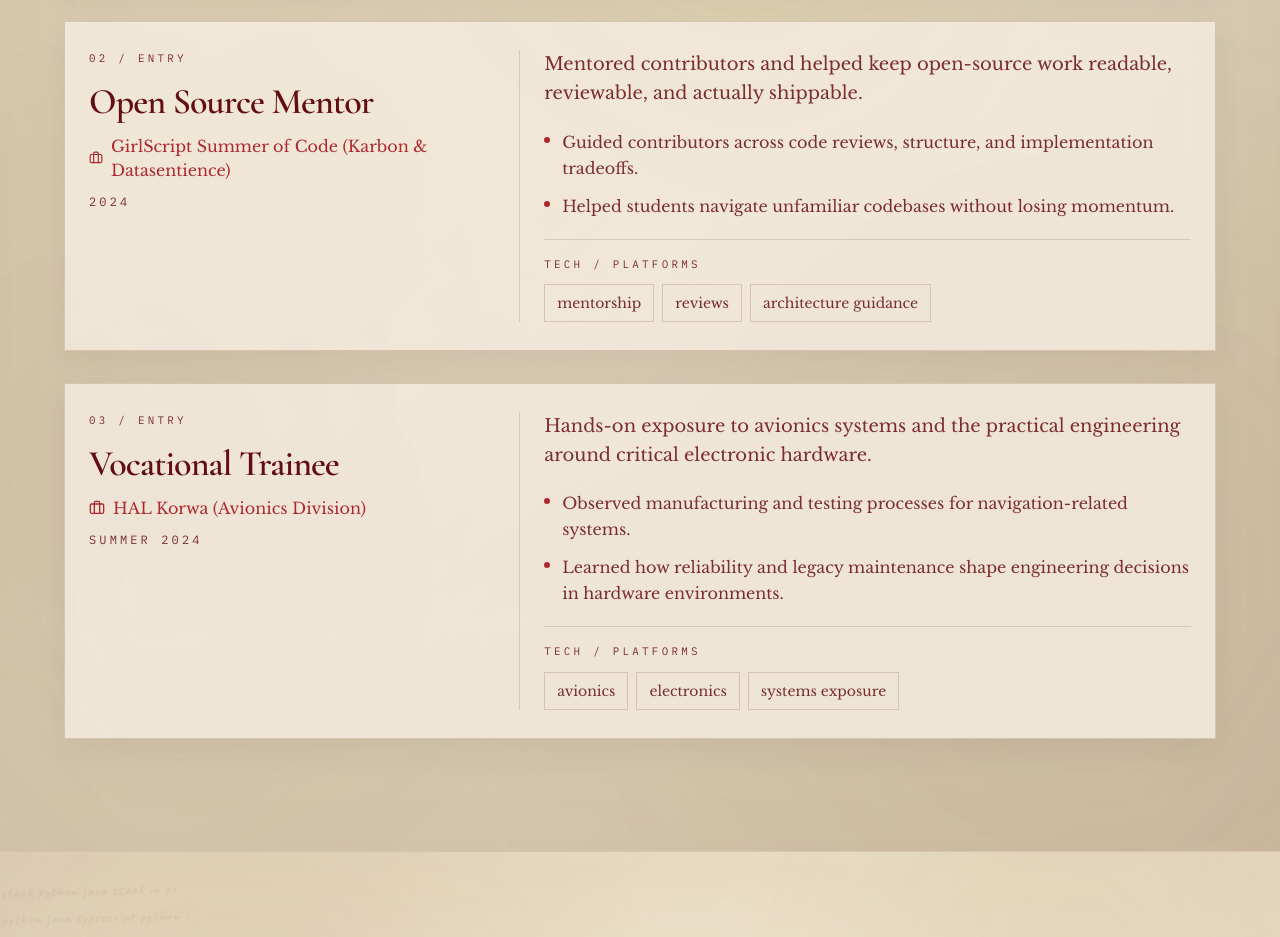
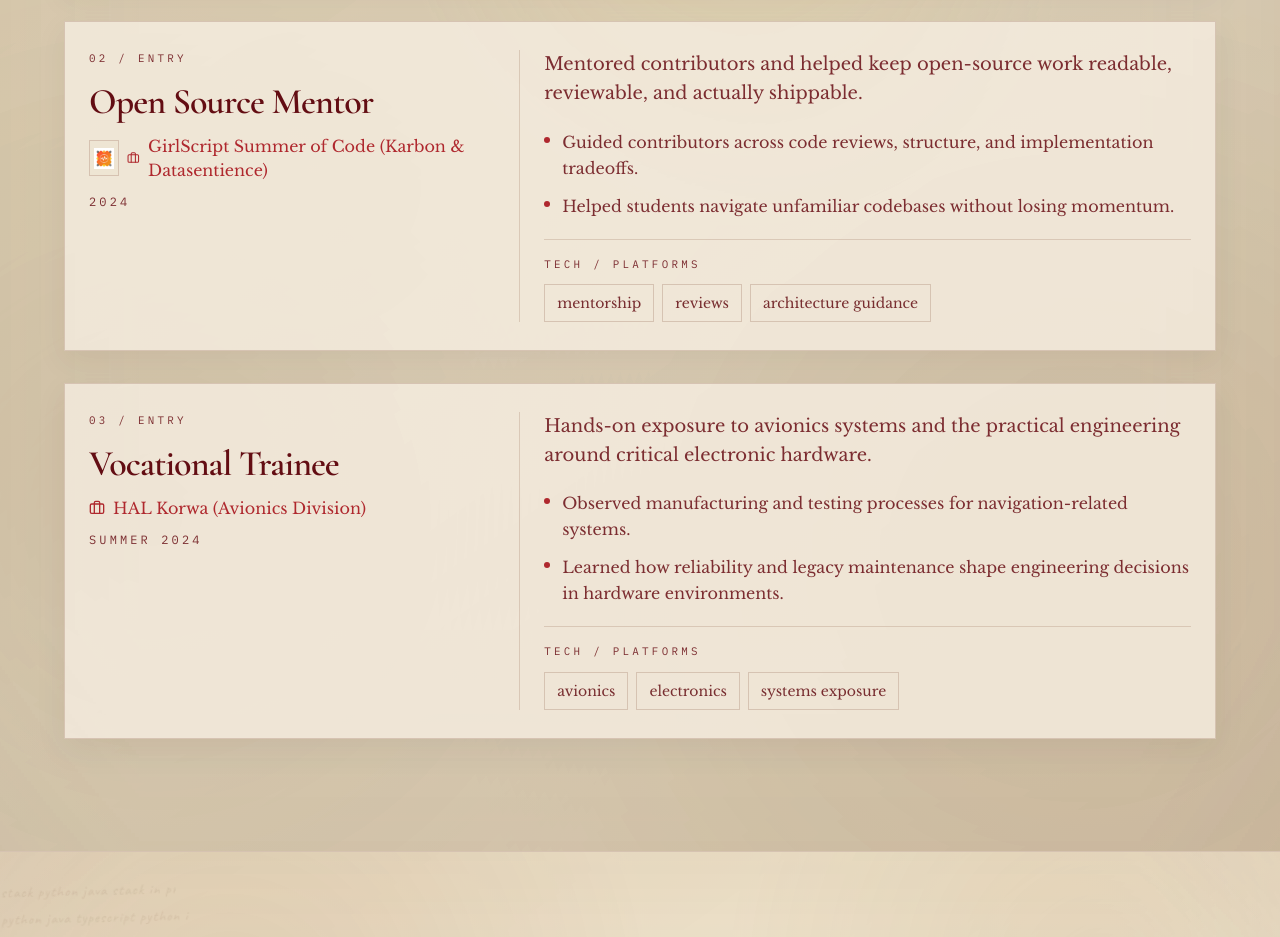
Before and after one commit to dhruvv1101/portfolio, a React (Vite) app: page / in a window 1280 px wide. Shown: the part 5200-6137 px from the top of the page. Built offline with nearby package versions, Linux system fonts and the light colour scheme; a web font is replaced by a local one.

Commit message:
Add GirlScript logo to experience

```diff
--- a/src/components/Experience.tsx
+++ b/src/components/Experience.tsx
@@ -1,5 +1,6 @@
 import { Briefcase } from "lucide-react";
 import { Section } from "./Section";
+import gssocLogo from "@/assets/logos/gssoc-logo.png";
 
 const experiences = [
   {
@@ -34,6 +35,7 @@
       "Helped students navigate unfamiliar codebases without losing momentum.",
     ],
     stack: ["mentorship", "reviews", "architecture guidance"],
+    logo: gssocLogo,
   },
   {
     role: "Vocational Trainee",
@@ -71,6 +73,11 @@
               <p className="folio-tag mb-4">{(index + 1).toString().padStart(2, "0")} / Entry</p>
               <h3 className="text-3xl font-semibold md:text-4xl">{experience.role}</h3>
               <p className="mt-3 flex items-center gap-2 text-primary">
+                {experience.logo && (
+                  <span className="flex h-9 w-9 items-center justify-center border border-border/80 bg-background/80 p-1">
+                    <img src={experience.logo} alt="" className="h-full w-full object-contain" />
+                  </span>
+                )}
                 <Briefcase className="h-4 w-4" />
                 {experience.org}
               </p>
```
Also changed, not shown: src/assets/logos/gssoc-logo.png (added).
